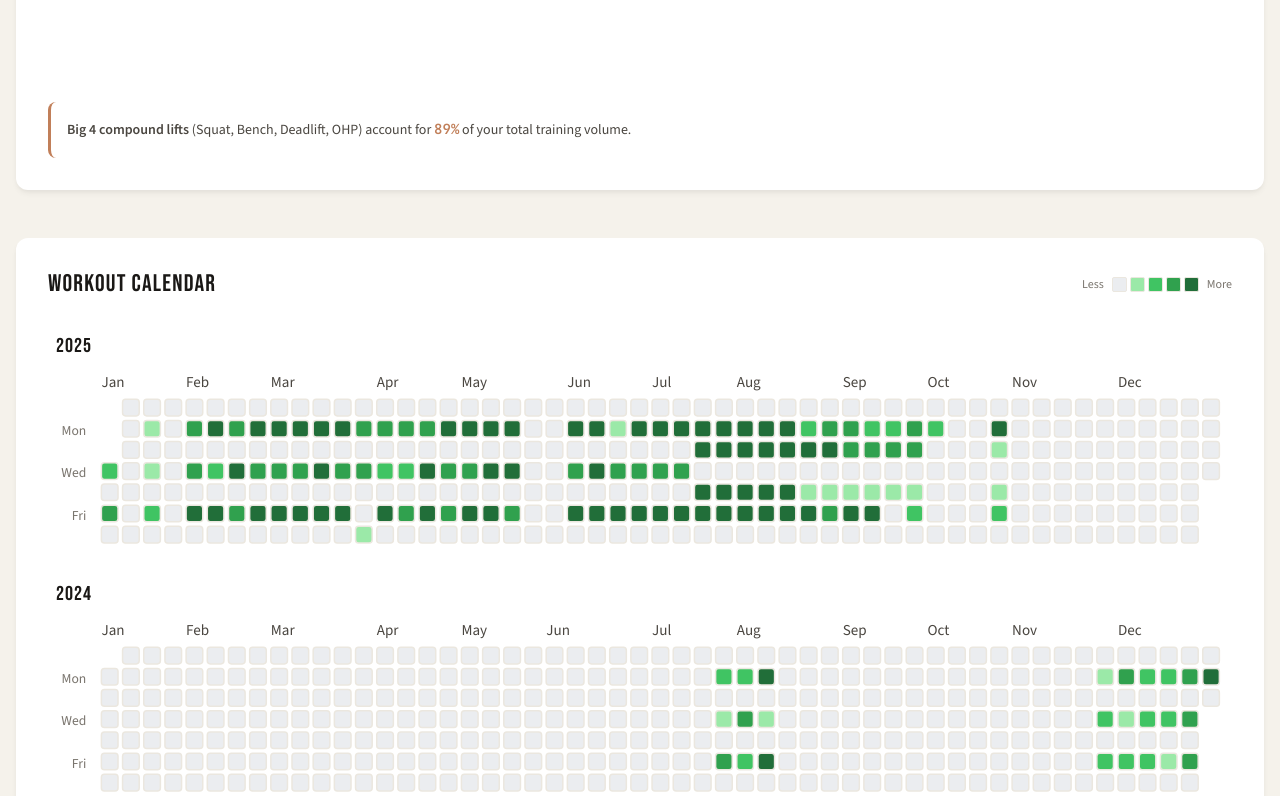
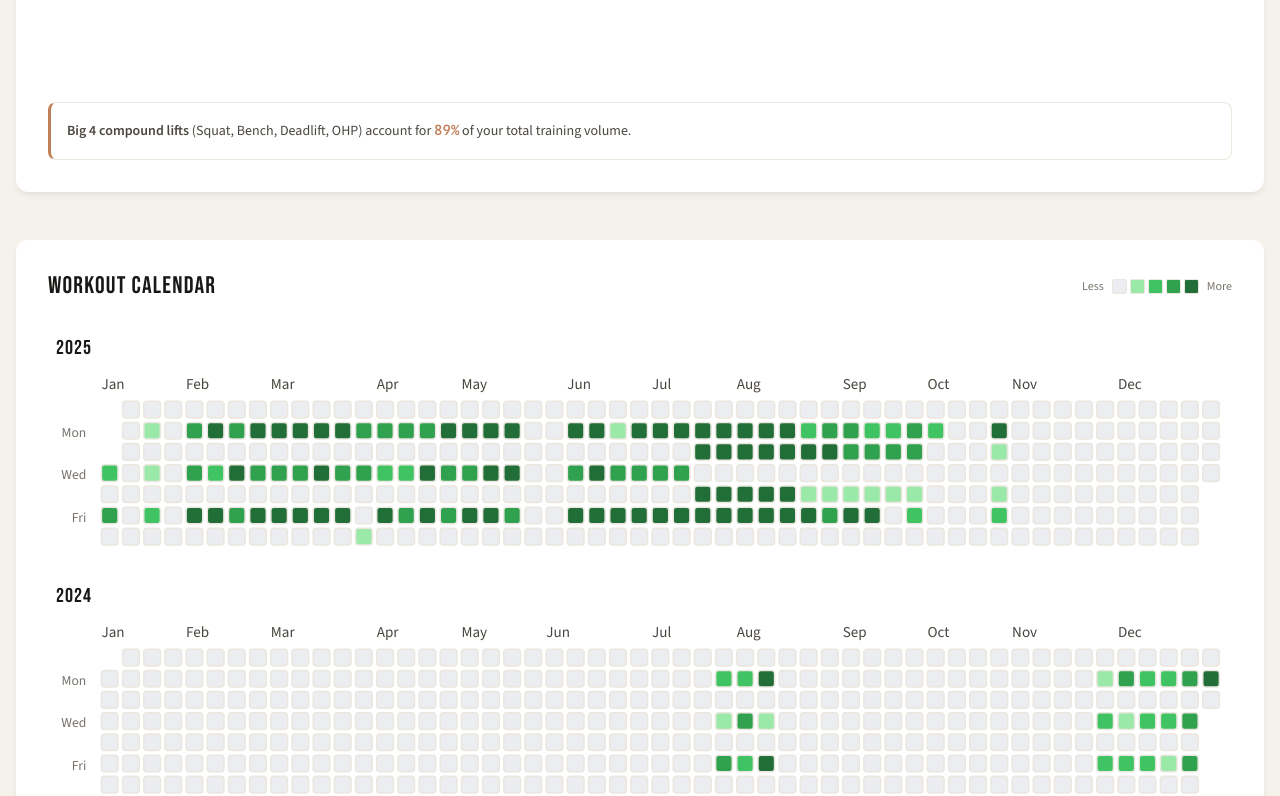
Before and after one commit to avianbc/dashboard, a SvelteKit app: page / in a window 1280 px wide. Shown: the part 2855-3651 px from the top of the page. Built offline with nearby package versions, Linux system fonts and the light colour scheme.

Commit message:
Improve callout component theme

```diff
--- a/src/app.css
+++ b/src/app.css
@@ -145,6 +145,16 @@
 	--chart-tooltip-bg: #2d2926;
 	--chart-tooltip-border: #4a4640;
 
+	/* Callout Colors */
+	--callout-success-bg: rgba(74, 140, 92, 0.2);
+	--callout-success-text: var(--text-primary);
+	--callout-success-border: rgba(74, 140, 92, 0.35);
+	--callout-warning-bg: rgba(201, 162, 39, 0.2);
+	--callout-warning-text: var(--text-primary);
+	--callout-warning-border: rgba(201, 162, 39, 0.35);
+	--callout-error-bg: rgba(196, 69, 54, 0.2);
+	--callout-error-border: rgba(196, 69, 54, 0.35);
+
 	/* Heatmap Colors - GitHub-style contribution graph */
 	--heatmap-level-0: #161b22;
 	--heatmap-level-1: #0e4429;
@@ -186,6 +196,16 @@
 	--chart-text: #4a4640;
 	--chart-tooltip-bg: #ffffff;
 	--chart-tooltip-border: #d4d0c8;
+
+	/* Callout Colors - subtle tints for light mode */
+	--callout-success-bg: rgba(74, 140, 92, 0.12);
+	--callout-success-text: #2d5a3a;
+	--callout-success-border: rgba(74, 140, 92, 0.25);
+	--callout-warning-bg: rgba(201, 162, 39, 0.12);
+	--callout-warning-text: #6b5a1a;
+	--callout-warning-border: rgba(201, 162, 39, 0.25);
+	--callout-error-bg: rgba(196, 69, 54, 0.1);
+	--callout-error-border: rgba(196, 69, 54, 0.2);
 
 	/* Heatmap Colors - GitHub-style contribution graph */
 	--heatmap-level-0: #ebedf0;
--- a/src/lib/components/ui/Callout.svelte
+++ b/src/lib/components/ui/Callout.svelte
@@ -57,24 +57,28 @@
 	/* Info variant - neutral, default */
 	.callout-info {
 		background: var(--bg-elevated);
+		border: 1px solid var(--border-subtle);
 	}
 
 	/* Success variant - green tint */
 	.callout-success {
-		background: var(--status-pr);
-		color: var(--bg-deep);
+		background: var(--callout-success-bg, rgba(74, 140, 92, 0.15));
+		color: var(--callout-success-text, var(--text-primary));
+		border: 1px solid var(--callout-success-border, rgba(74, 140, 92, 0.3));
 	}
 
 	/* Warning variant - amber tint */
 	.callout-warning {
-		background: var(--status-aging);
-		color: var(--bg-deep);
+		background: var(--callout-warning-bg, rgba(201, 162, 39, 0.15));
+		color: var(--callout-warning-text, var(--text-primary));
+		border: 1px solid var(--callout-warning-border, rgba(201, 162, 39, 0.3));
 	}
 
 	/* Error variant - red background */
 	.callout-error {
-		background: var(--status-overdue);
+		background: var(--callout-error-bg, rgba(196, 69, 54, 0.15));
 		color: var(--text-primary);
+		border: 1px solid var(--callout-error-border, rgba(196, 69, 54, 0.3));
 	}
 
 	/* Icon styling */
```
